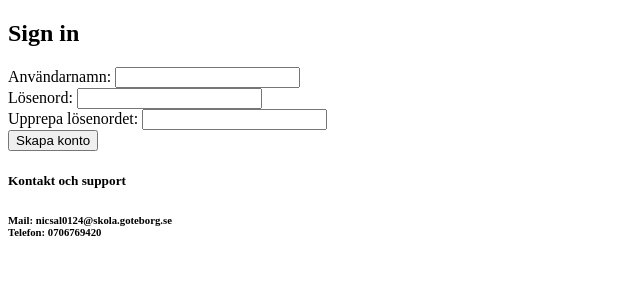
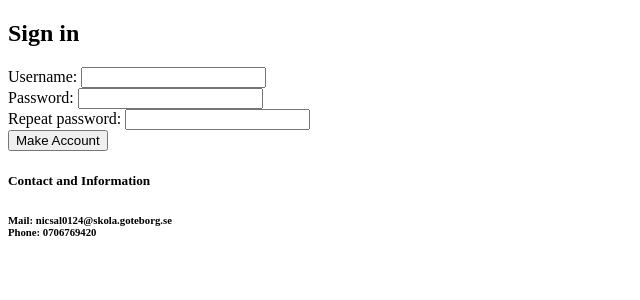
Before and after one commit to USB-mouse/Nick-Slutprojekt-webbserverprogrammering, a PHP site: the page made by Slutprojekt/templates/login/create-account.html.twig in a window 1280 px wide. Shown: the part 154-454 px from the top of the page, without its empty margins (0-640 px from the left). Run offline with PHP 8.4, Linux system fonts and the light colour scheme; the template is opened without the code that fills it, so the values that code supplies are empty; some libraries are stand-ins or nearby versions.

Commit message:
V 0.55 (hemma)
Tog bort text som inte behövs och ändra texter till engelska

```diff
--- a/Slutprojekt/public_html/Slutprojekt/admin/Addmovie-formhandler.php
+++ b/Slutprojekt/public_html/Slutprojekt/admin/Addmovie-formhandler.php
@@ -1,6 +1,6 @@
 <?php
 date_default_timezone_set('Europe/Stockholm');
-require_once('../../../Slutprojekt-app.php'); // Kolla din sökväg!
+require_once('../../../Slutprojekt-app.php');
 
 if ($_SERVER['REQUEST_METHOD'] === 'POST') {
     $messages = [];
--- a/Slutprojekt/public_html/Slutprojekt/admin/Addmovie.php
+++ b/Slutprojekt/public_html/Slutprojekt/admin/Addmovie.php
@@ -1,7 +1,7 @@
 <?php
 require_once('../../../Slutprojekt-app.php');
 
-// Kanske vill du bara att inloggade ska kunna lägga till filmer?
+
 if (!isset($_SESSION['UserId']) == 1) {
     header("Location: index.php");
     exit;
--- a/Slutprojekt/templates/Allmovies.html.twig
+++ b/Slutprojekt/templates/Allmovies.html.twig
@@ -1,7 +1,7 @@
 {% extends "base.html.twig" %}
 {% block main %}
 
-  <a href="Allmovies.php?sort=newest&genre={{ genre }}">Senast tillagda</a>
+  <a href="Allmovies.php?sort=newest&genre={{ genre }}">Recently added</a>
     <a href="Allmovies.php?sort=al&genre={{ genre }}">A-Ö</a>
     <a href="Allmovies.php?genre={{ genre }}">standard</a>
 <br>
--- a/Slutprojekt/templates/Main.html.twig
+++ b/Slutprojekt/templates/Main.html.twig
@@ -1,7 +1,7 @@
 {% extends "base.html.twig" %}
 {% block main %}
 
- <h2>Upptäck filmer</h2>
+ <h2>Discover Movies</h2>
 
 <div class="Movieboxes">
 <table>
--- a/Slutprojekt/templates/base.html.twig
+++ b/Slutprojekt/templates/base.html.twig
@@ -18,7 +18,7 @@
 
 
    {% if username %}
-  Inloggad som {{username}}
+  logged in as {{username}}
    {% endif %}
     <form action="search.php" method="post">
   <input type="text" name="Title" placeholder="Search">
@@ -58,9 +58,9 @@
       {% block footer %}
 
         <b>
-            <h5>Kontakt och support</h5>
+            <h5>Contact and Information</h5>
                 <h6>Mail: nicsal0124@skola.goteborg.se <br>
-                Telefon: 0706769420</h6>
+                Phone: 0706769420</h6>
             </b>
       {% endblock %}
 </footer>
--- a/Slutprojekt/templates/login/create-account.html.twig
+++ b/Slutprojekt/templates/login/create-account.html.twig
@@ -7,18 +7,18 @@
     <form action="create-account-formhandler.php" method="post">
 
         <div>
-            <label for="Username">Användarnamn:</label>
+            <label for="Username">Username:</label>
             <input type="text" name="Username" id="Username" required>
         </div>
         <div>
-            <label for="Password">Lösenord: </label>
+            <label for="Password">Password: </label>
             <input type="password" name="Password" id="Password" required>
         </div>
         <div>
-            <label for="repeated-password">Upprepa lösenordet: </label>
+            <label for="repeated-password">Repeat password: </label>
             <input type="password" name="repeated-password" id="repeated-password" required>
         </div>
-        <input type="submit" value="Skapa konto">
+        <input type="submit" value="Make Account">
     </form>
 
 {% for item in messages %}
```
